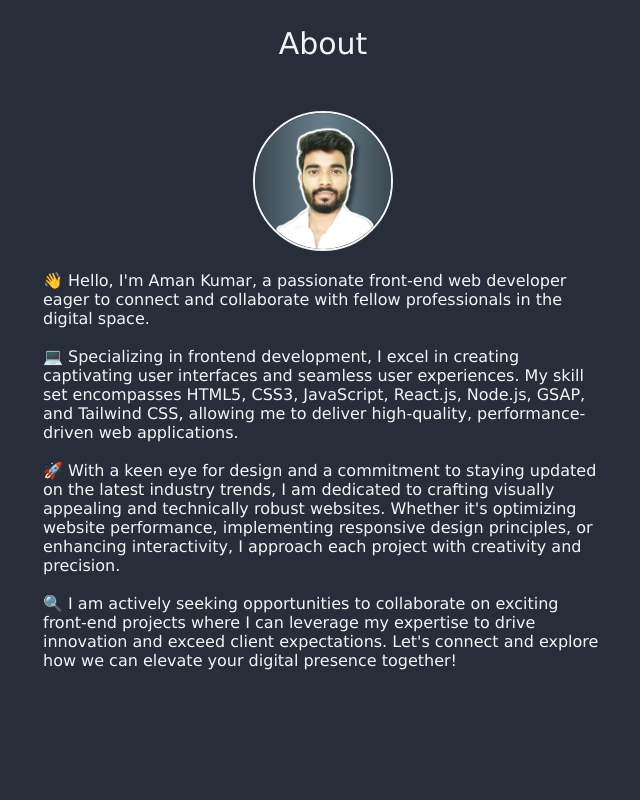
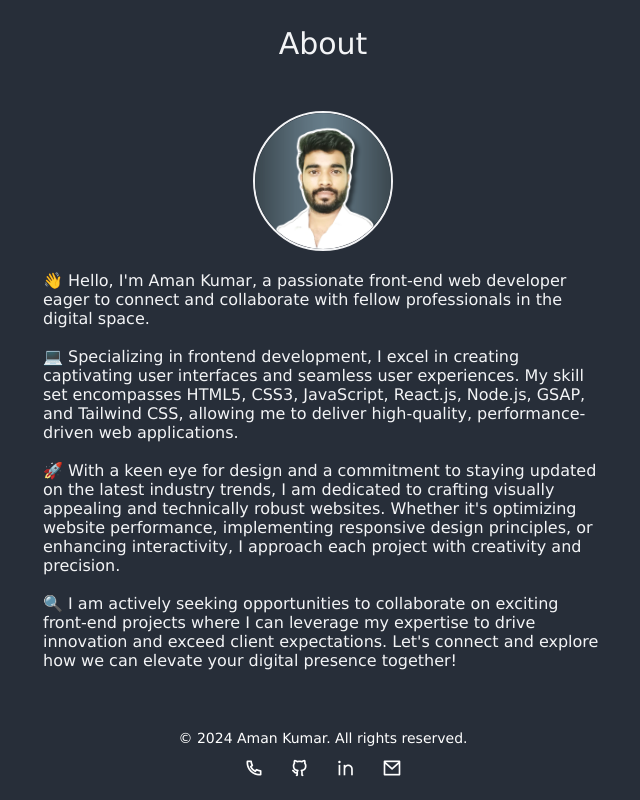
Before and after one commit to githubAmanKumar/simplePortfolio, a plain HTML site: page index.html in a window 1280 px wide. Shown: the part 2725-3525 px from the top of the page, without its empty margins (317-957 px from the left). Before the commit the page ends 3435 px from the top, so only its background shows below. Drawn offline with nearby package versions, Linux system fonts and the light colour scheme.

Commit message:
footer update

```diff
--- a/assets/styles/styles.css
+++ b/assets/styles/styles.css
@@ -387,3 +387,37 @@ h4 {
 .about img:hover {
     box-shadow: 0 0 15px 5px rgba(105, 108, 255, 0.8);
 }
+/* Footer */
+
+footer {
+    color: #fff;
+    padding: 20px 0;
+    text-align: center;
+    font-family: 'Arial', sans-serif;
+  }
+
+  .footer-container {
+    max-width: 1200px;
+    margin: 0 auto;
+    padding: 0 20px;
+  }
+
+  .footer-container p {
+    margin: 0;
+    font-size: 14px;
+  }
+
+  .social-links {
+    margin-top: 10px;
+  }
+  .social-links a {
+    color: #fff;
+    margin: 0 10px;
+    font-size: 20px;
+    text-decoration: none;
+    transition: color 0.3s ease;
+  }
+
+  .social-links a:hover {
+    color: #6366F1;
+  }
--- a/index.html
+++ b/index.html
@@ -142,6 +142,24 @@
             </div>
         </div>
 
+        <footer>
+            <div class="footer-container">
+              <p>&copy; 2024 Aman Kumar. All rights reserved.</p>
+              <div class="social-links">
+                <a href="tel:+918684828318" aria-label="Phone Number"><i class="ri-phone-line"></i></a>
+                <a href="https://github.com/githubAmanKumar" target="_blank" aria-label="GitHub">
+                  <i class="ri-github-line"></i>
+                </a>
+                <a href="https://www.linkedin.com/in/contact-aman-kumar" target="_blank" aria-label="LinkedIn">
+                  <i class="ri-linkedin-line"></i>
+                </a>
+                <a href="mailto:amankumarsre5378@gmail.com" aria-label="Email">
+                  <i class="ri-mail-line"></i>
+                </a>
+              </div>
+            </div>
+          </footer>
+
     </main>
 
     <script src="script.js"></script>
```
